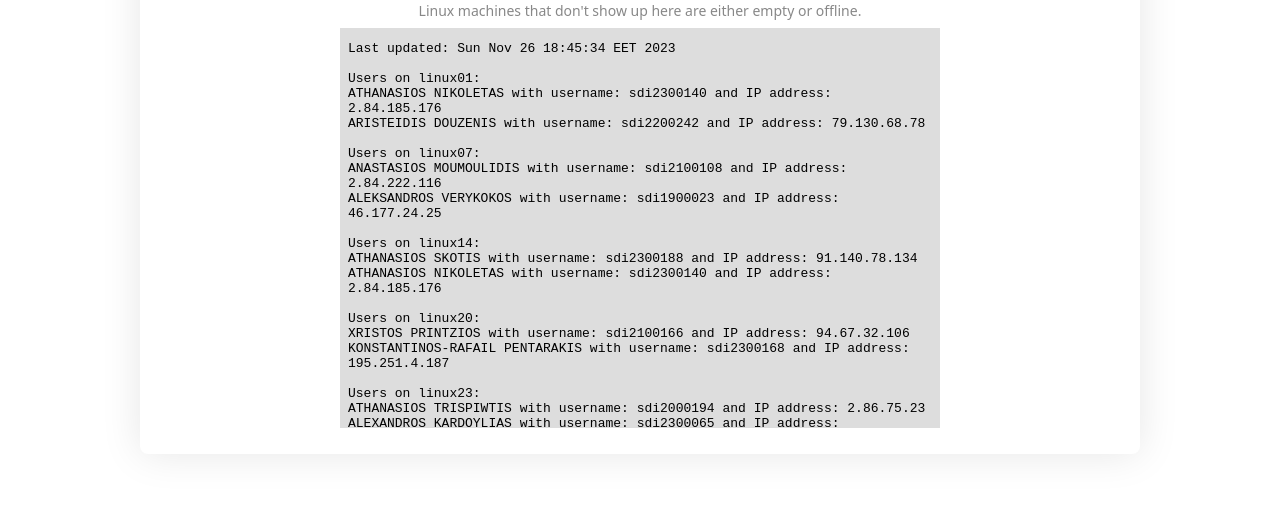
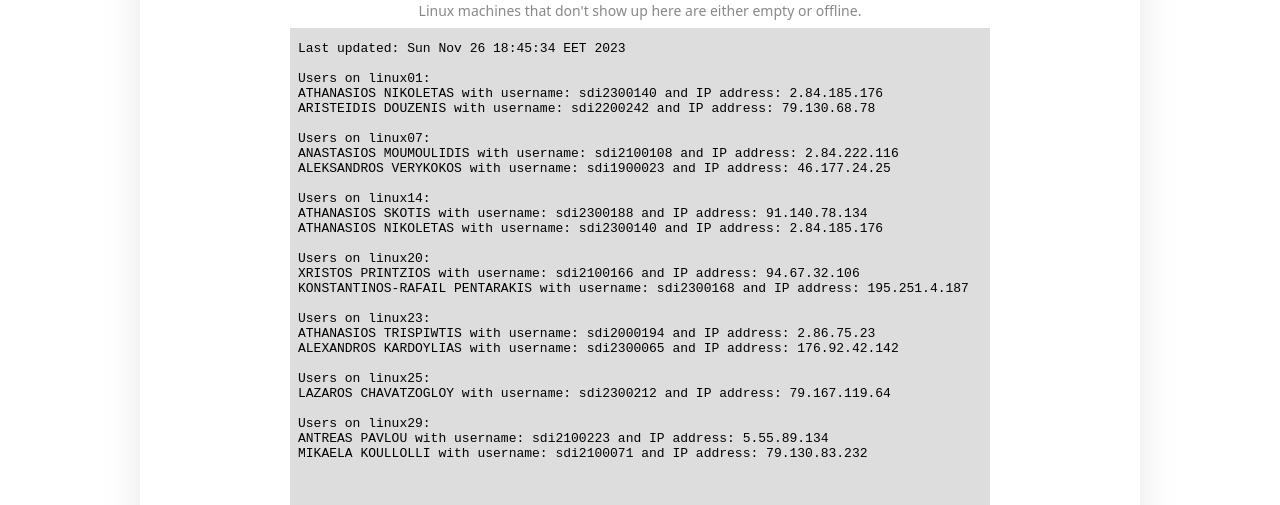
Before and after one commit to ditools/ditools.github.io, a plain HTML site: page listusers.html in a window 1280 px wide. Shown: the part 295-800 px from the top of the page. Drawn offline with nearby package versions, Linux system fonts and the light colour scheme.

Commit message:
Update style.css

```diff
--- a/style.css
+++ b/style.css
@@ -80,8 +80,8 @@ iframe {
     background-color: #ddd;
     width: 100%;
     height: 100%;
-    min-height: 400px;
-    max-width: 600px;
+    min-height: 700px;
+    max-width: 700px;
 
 }
 .search-buttons {
```
